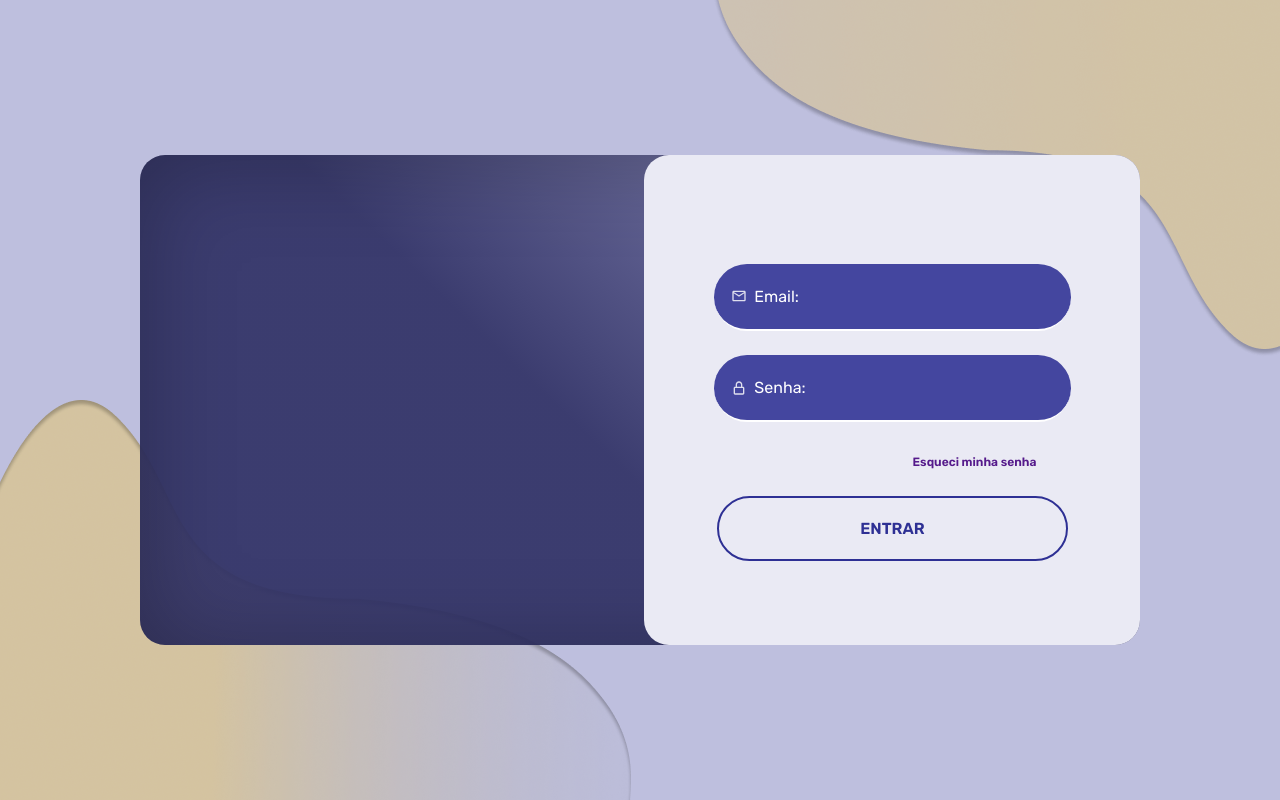
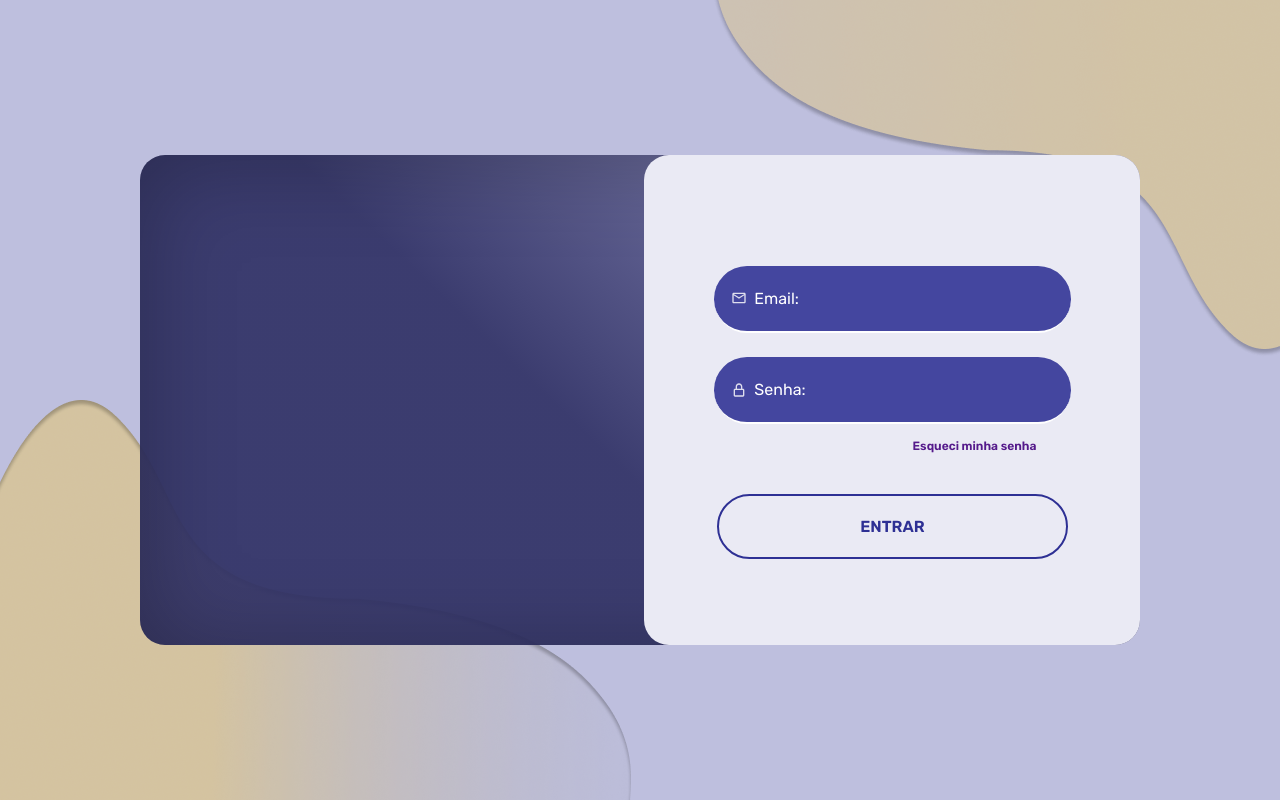
Before and after one commit to enzoleao/ciap-front-end-project, a Next.js app: page /login in a window 1280 px wide. Built offline with nearby package versions, Linux system fonts and the light colour scheme.

Commit message:
fixing forget password position

```diff
--- a/src/pages/login/Login.module.scss
+++ b/src/pages/login/Login.module.scss
@@ -61,7 +61,7 @@
             ///max-width: 34.875rem;
             display: flex;
             flex-direction: column;
-            gap: 27px;
+            gap: 15px;
             justify-content: center;
             align-items: center;
             background-color: #EAEAF4;
@@ -221,13 +221,14 @@
 
             }
         }
+
         .containerForgetLink {
             width: 100%;
             max-width: 400px;
             display: flex;
             justify-content: flex-end;
+            height: 40px;
             margin-right: 7rem;
-            margin-top: 6px;
 
             @media (max-width:800px){
                 margin-right: 0;
@@ -235,3 +236,7 @@
                 justify-content: center;
             }
         }
+        .ForgetLink:active {
+            color: #2E3094;
+            margin-bottom:20px;
+        }
```
